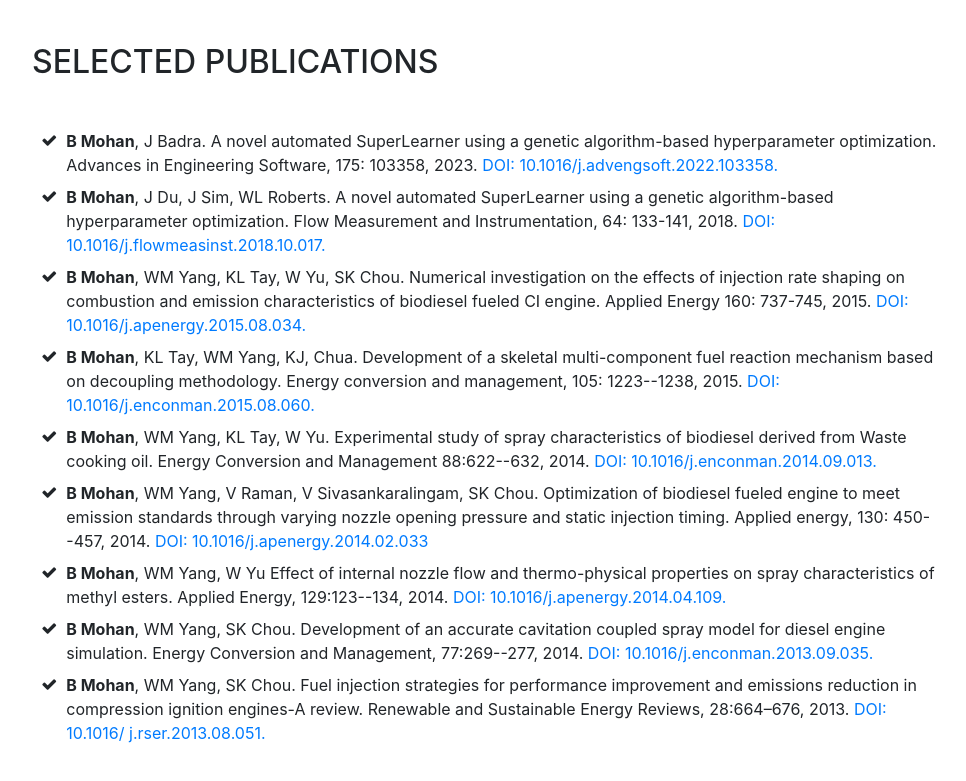
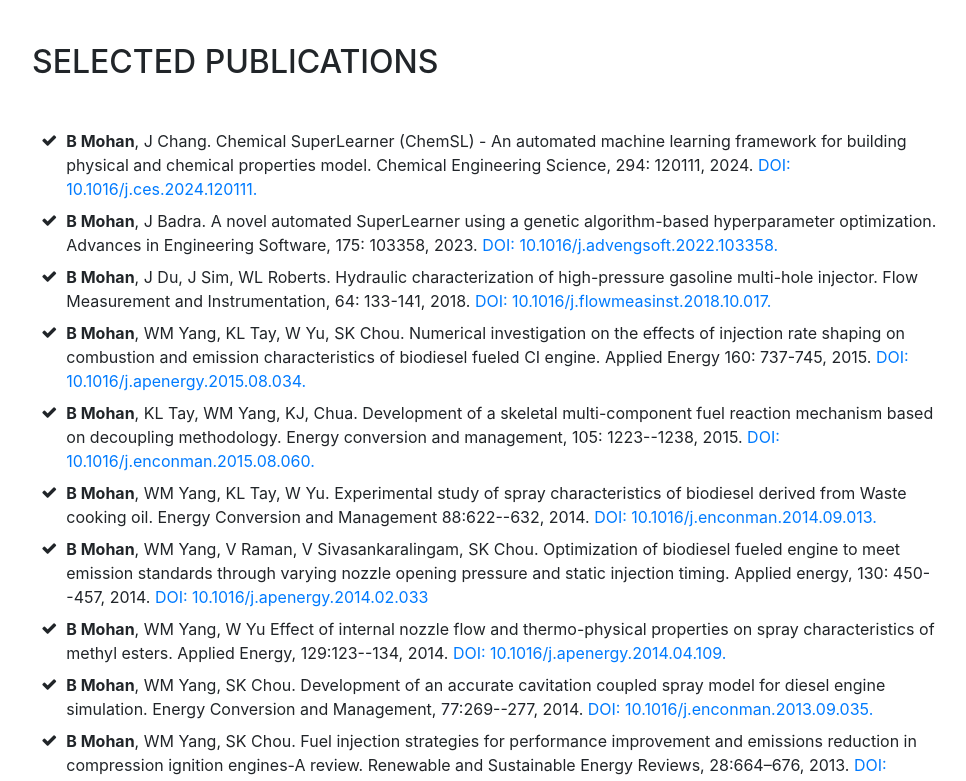
Before and after one commit to balajimohan87/balajimohan87.github.io, a website with bundled scripts: page index.html in a window 1280 px wide. Shown: the part 4320-5101 px from the top of the page, without its empty margins (288-1254 px from the left). Built offline with nearby package versions, Linux system fonts and the light colour scheme; a web font is replaced by a local one.

Commit message:
Add files via upload
Added ChemSL publications

```diff
--- a/index.html
+++ b/index.html
@@ -375,6 +375,14 @@
 
           <ul class="fa-ul mb-0">
 
+		  <li class="mb-2">
+            <i class="fa-li fa fa-check"></i>
+            <strong>B Mohan</strong>, J Chang.
+            Chemical SuperLearner (ChemSL) - An automated machine learning framework for building physical and chemical properties model.
+            Chemical Engineering Science, 294:  120111, 2024.
+            <a href="https://www.sciencedirect.com/science/article/abs/pii/S0009250924004111" target="_blank">DOI: 10.1016/j.ces.2024.120111.</a>
+          </li>
+
           <li class="mb-2">
             <i class="fa-li fa fa-check"></i>
             <strong>B Mohan</strong>, J Badra.
@@ -386,7 +394,7 @@
           <li class="mb-2">
             <i class="fa-li fa fa-check"></i>
             <strong>B Mohan</strong>, J Du, J Sim, WL Roberts.
-            A novel automated SuperLearner using a genetic algorithm-based hyperparameter optimization.
+            Hydraulic characterization of high-pressure gasoline multi-hole injector.
             Flow Measurement and Instrumentation, 64:  133-141, 2018.
             <a href="https://www.sciencedirect.com/science/article/abs/pii/S0955598618301213" target="_blank">DOI: 10.1016/j.flowmeasinst.2018.10.017.</a>
           </li>
```
